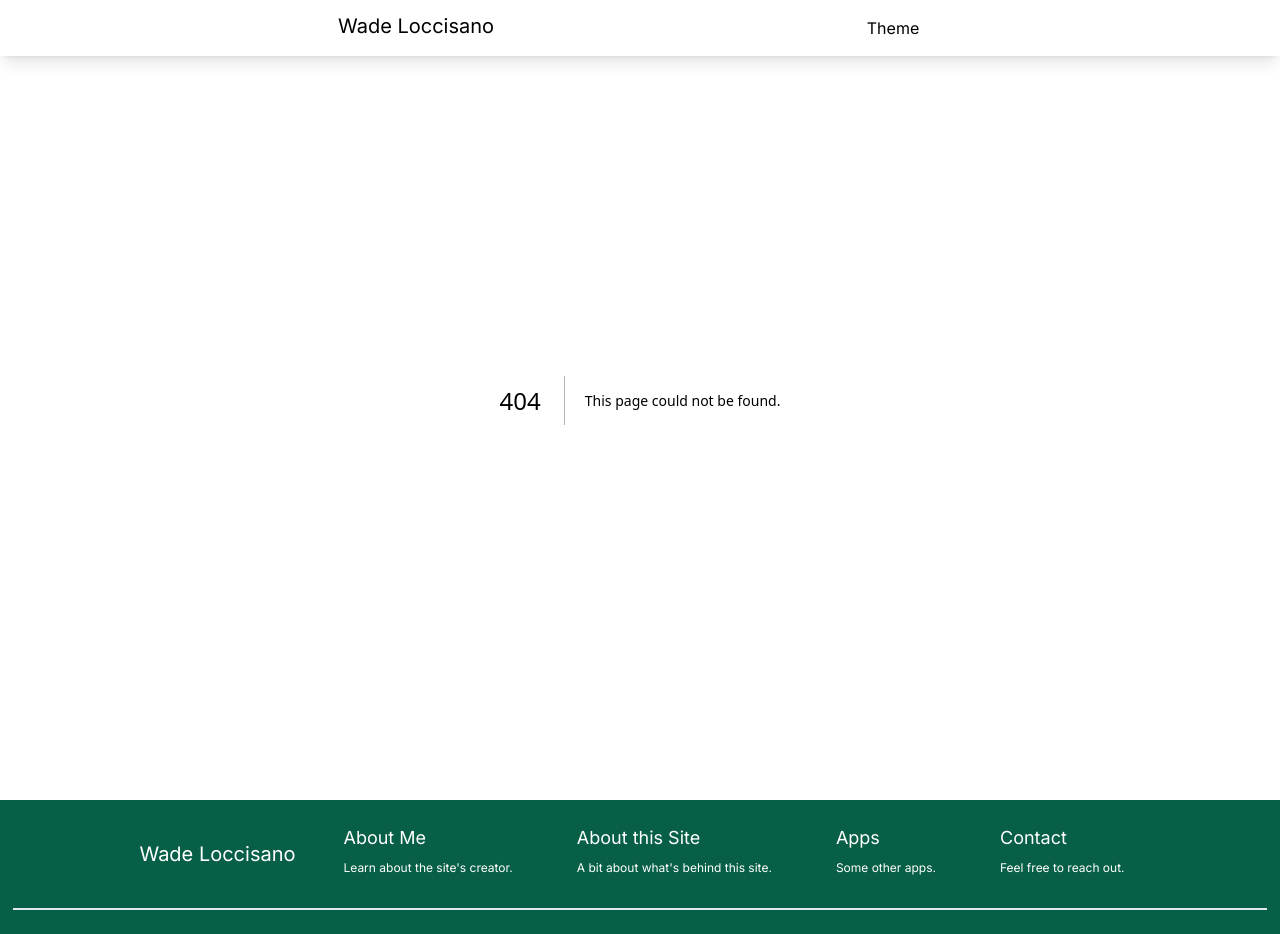
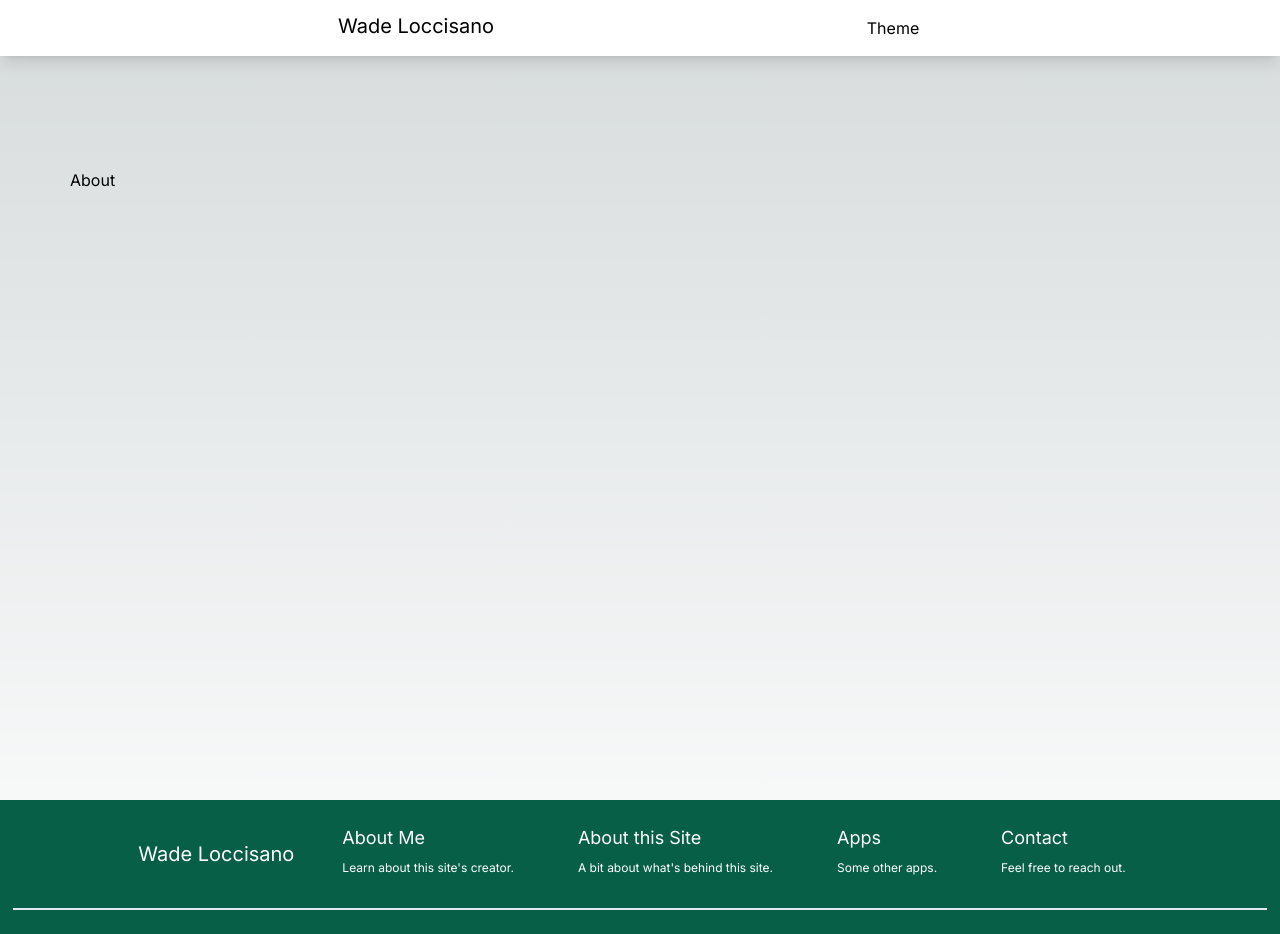
Before and after one commit to wade-loccisano/resume-site, a Next.js app: page /about in a window 1280 px wide. Before the commit this address had no page. Shown: the top 934 px of the page. Built offline with nearby package versions, Linux system fonts and the light colour scheme.

Commit message:
Add routing for pages and footer links.

```diff
--- /dev/null
+++ b/app/about-site/page.tsx
@@ -0,0 +1,54 @@
+export default function AboutSite() {
+  return (
+    <main className="flex min-h-screen flex-col items-center justify-between font-sans pt-[56px]">
+      <section id="skills-section" className="flex justify-center min-w-[100%]">
+        <div className="custom-max-width">
+          <div id="skills-container" className="px-2 sm:px-0 flex flex-col py-28">
+            <div>
+              About this Site
+            </div>
+            <div className="text-2xl md:text-4xl">
+              {/* Programming Languages and Frameworks: */}
+            </div>
+            <div>
+              {/* Skills scroller */}
+              <div className="py-4 flex flex-col justify-between md:flex-row flex-wrap">
+                {/* <div className="w-[244px] border border-black">
+                  <div className="bg-cover bg-red-200 h-8 sm:h-12"></div>
+                  <div className="text-2xl">
+                    Skill Name
+                  </div>
+                  <div>
+
+                  </div>
+                </div> */}
+              </div>
+              {/* <div className="flex">
+                <button>
+                  Scroll Left
+                </button>
+                <button>
+                  Scroll Right
+                </button>
+              </div> */}
+            </div>
+            {/* <div>
+              Proficient in programming languages: JavaScript, TypeScript, C#, Python
+              Experienced in web development frameworks: React, Angular, NextJs
+
+              Database Management and ORM:
+
+              Strong understanding of relational and NoSQL databases and ORMs: MySQL, MongoDB, Entity Framework
+
+              Development Tools and Methodologies:
+
+              Familiarity with version control systems: Git
+              Experienced with Agile development methodologies
+              Excellent problem-solving and analytical skills
+            </div> */}
+          </div>
+        </div>
+      </section>
+    </main >
+  );
+}
--- /dev/null
+++ b/app/about/page.tsx
@@ -0,0 +1,53 @@
+export default function About() {
+  return (
+    <main className="flex min-h-screen flex-col items-center justify-between font-sans pt-[56px]">
+      <section id="skills-section" className="flex justify-center min-w-[100%]">
+        <div className="custom-max-width">
+          <div id="skills-container" className="px-2 sm:px-0 flex flex-col py-28">
+            <div>
+              About
+            </div>
+            <div className="text-2xl md:text-4xl">
+              {/* Programming Languages and Frameworks: */}
+            </div>
+            <div>
+              <div className="py-4 flex flex-col justify-between md:flex-row flex-wrap">
+                {/* <div className="w-[244px] border border-black">
+                  <div className="bg-cover bg-red-200 h-8 sm:h-12"></div>
+                  <div className="text-2xl">
+                    Skill Name
+                  </div>
+                  <div>
+
+                  </div>
+                </div> */}
+              </div>
+              {/* <div className="flex">
+                <button>
+                  Scroll Left
+                </button>
+                <button>
+                  Scroll Right
+                </button>
+              </div> */}
+            </div>
+            {/* <div>
+              Proficient in programming languages: JavaScript, TypeScript, C#, Python
+              Experienced in web development frameworks: React, Angular, NextJs
+
+              Database Management and ORM:
+
+              Strong understanding of relational and NoSQL databases and ORMs: MySQL, MongoDB, Entity Framework
+
+              Development Tools and Methodologies:
+
+              Familiarity with version control systems: Git
+              Experienced with Agile development methodologies
+              Excellent problem-solving and analytical skills
+            </div> */}
+          </div>
+        </div>
+      </section>
+    </main >
+  );
+}
--- /dev/null
+++ b/app/other-apps/page.tsx
@@ -0,0 +1,51 @@
+export default function OtherApps() {
+  return (
+    <main className="flex min-h-screen flex-col items-center justify-between font-sans pt-[56px]">
+      <section id="skills-section" className="flex justify-center min-w-[100%]">
+        <div className="custom-max-width">
+          <div id="skills-container" className="px-2 sm:px-0 flex flex-col py-28">
+            <div>
+              Other Apps
+            </div>
+            <div className="text-2xl md:text-4xl">
+              {/* Programming Languages and Frameworks: */}
+            </div>
+            <div>
+              {/* Skills scroller */}
+              <div className="py-4 flex flex-col justify-between md:flex-row flex-wrap">
+                {/* <div className="w-[244px] border border-black">
+                  <div className="bg-cover bg-red-200 h-8 sm:h-12"></div>
+                  <div className="text-2xl">
+                    Skill Name
+                  </div>
+                </div> */}
+              </div>
+              {/* <div className="flex">
+                <button>
+                  Scroll Left
+                </button>
+                <button>
+                  Scroll Right
+                </button>
+              </div> */}
+            </div>
+            {/* <div>
+              Proficient in programming languages: JavaScript, TypeScript, C#, Python
+              Experienced in web development frameworks: React, Angular, NextJs
+
+              Database Management and ORM:
+
+              Strong understanding of relational and NoSQL databases and ORMs: MySQL, MongoDB, Entity Framework
+
+              Development Tools and Methodologies:
+
+              Familiarity with version control systems: Git
+              Experienced with Agile development methodologies
+              Excellent problem-solving and analytical skills
+            </div> */}
+          </div>
+        </div>
+      </section>
+    </main >
+  );
+}
--- /dev/null
+++ b/app/privacy-policy/page.tsx
@@ -0,0 +1,21 @@
+export default function PrivacyPolicy() {
+  return (
+    <main className="flex min-h-screen flex-col items-center justify-between font-sans pt-[56px]">
+      <section id="skills-section" className="flex justify-center min-w-[100%]">
+        <div className="custom-max-width">
+          <div id="skills-container" className="px-2 sm:px-0 flex flex-col py-28">
+            <div>
+              Privacy Policy
+            </div>
+            <div className="text-2xl md:text-4xl">
+            </div>
+            <div>
+              <div className="py-4 flex flex-col justify-between md:flex-row flex-wrap">
+              </div>
+            </div>
+          </div>
+        </div>
+      </section>
+    </main >
+  );
+}
--- /dev/null
+++ b/app/terms/page.tsx
@@ -0,0 +1,54 @@
+export default function Terms() {
+  return (
+    <main className="flex min-h-screen flex-col items-center justify-between font-sans pt-[56px]">
+      <section id="skills-section" className="flex justify-center min-w-[100%]">
+        <div className="custom-max-width">
+          <div id="skills-container" className="px-2 sm:px-0 flex flex-col py-28">
+            <div>
+              Terms
+            </div>
+            <div className="text-2xl md:text-4xl">
+              {/* Programming Languages and Frameworks: */}
+            </div>
+            <div>
+              {/* Skills scroller */}
+              <div className="py-4 flex flex-col justify-between md:flex-row flex-wrap">
+                {/* <div className="w-[244px] border border-black">
+                    <div className="bg-cover bg-red-200 h-8 sm:h-12"></div>
+                    <div className="text-2xl">
+                      Skill Name
+                    </div>
+                    <div>
+
+                    </div>
+                  </div> */}
+              </div>
+              {/* <div className="flex">
+                  <button>
+                    Scroll Left
+                  </button>
+                  <button>
+                    Scroll Right
+                  </button>
+                </div> */}
+            </div>
+            {/* <div>
+                Proficient in programming languages: JavaScript, TypeScript, C#, Python
+                Experienced in web development frameworks: React, Angular, NextJs
+
+                Database Management and ORM:
+
+                Strong understanding of relational and NoSQL databases and ORMs: MySQL, MongoDB, Entity Framework
+
+                Development Tools and Methodologies:
+
+                Familiarity with version control systems: Git
+                Experienced with Agile development methodologies
+                Excellent problem-solving and analytical skills
+              </div> */}
+          </div>
+        </div>
+      </section>
+    </main >
+  );
+}
--- a/app/ui/footer.tsx
+++ b/app/ui/footer.tsx
@@ -14,42 +14,50 @@ export const Footer = () => {
           <div className="flex flex-col items-left">
             <div className="border-t-2 border-slate-200 mx-8 lg:hidden">
             </div>
+            <Link href="/about" target="_blank">
               <div className="text-lg px-8 py-2 lg:py-6">
                 About Me
                 <div className="text-xs py-2">
-                Learn about the site&apos;s creator.
+                  Learn about this site&apos;s creator.
                 </div>
               </div>
+            </Link>
             <div className="border-t-2 border-slate-200 mx-8 lg:hidden">
             </div>
           </div>
           <div className="flex flex-col items-left">
+            <Link href="/about-site" target="_blank">
               <div className="text-lg px-8 py-2 lg:py-6">
                 About this Site
                 <div className="text-xs py-2">
                   A bit about what&apos;s behind this site.
                 </div>
               </div>
+            </Link>
             <div className="border-t-2 border-slate-200 mx-8 lg:hidden">
             </div>
           </div>
           <div className="flex flex-col items-left">
+            <Link href="/other-apps" target="_blank">
               <div className="text-lg px-8 py-2 lg:py-6">
                 Apps
                 <div className="text-xs py-2">
                   Some other apps.
                 </div>
               </div>
+            </Link>
             <div className="border-t-2 border-slate-200 mx-8 lg:hidden">
             </div>
           </div>
           <div className="flex flex-col items-left">
+            {/* <Link href="/" target="_blank"> */}
             <div className="text-lg px-8 py-2 lg:py-6">
               Contact
               <div className="text-xs py-2">
                 Feel free to reach out.
               </div>
             </div>
+            {/* </Link> */}
             <div className="border-t-2 border-slate-200 mx-8 lg:hidden">
             </div>
           </div>
@@ -84,7 +92,7 @@ export const Footer = () => {
               <div className="text-xl p-4">
                 {/* Language Select */}
               </div>
-              <Link href="/privacy" target="_blank">
+              <Link href="/privacy-policy" target="_blank">
                 <div className="text-sm p-2 lg:p-6">
                   Privacy Policy
                 </div>
```
Lines whose indentation alone changed are shown as unchanged.
